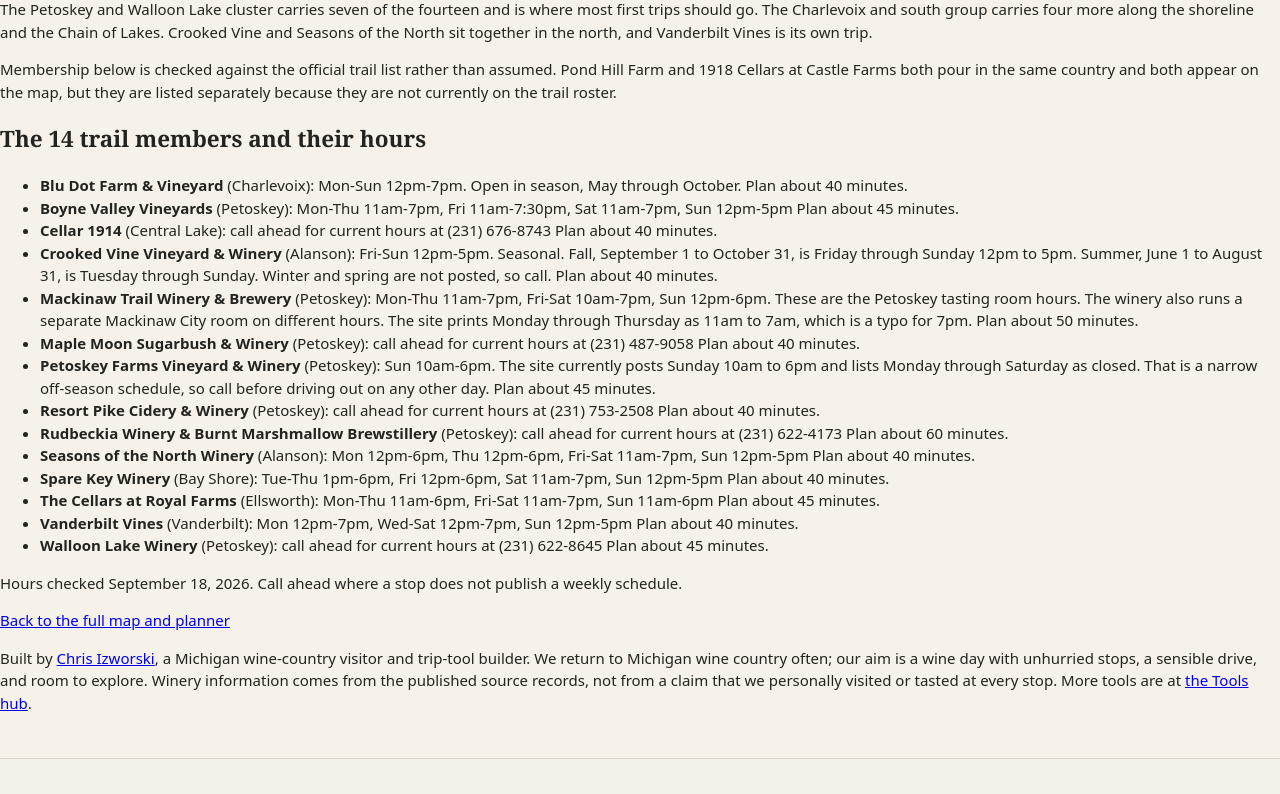
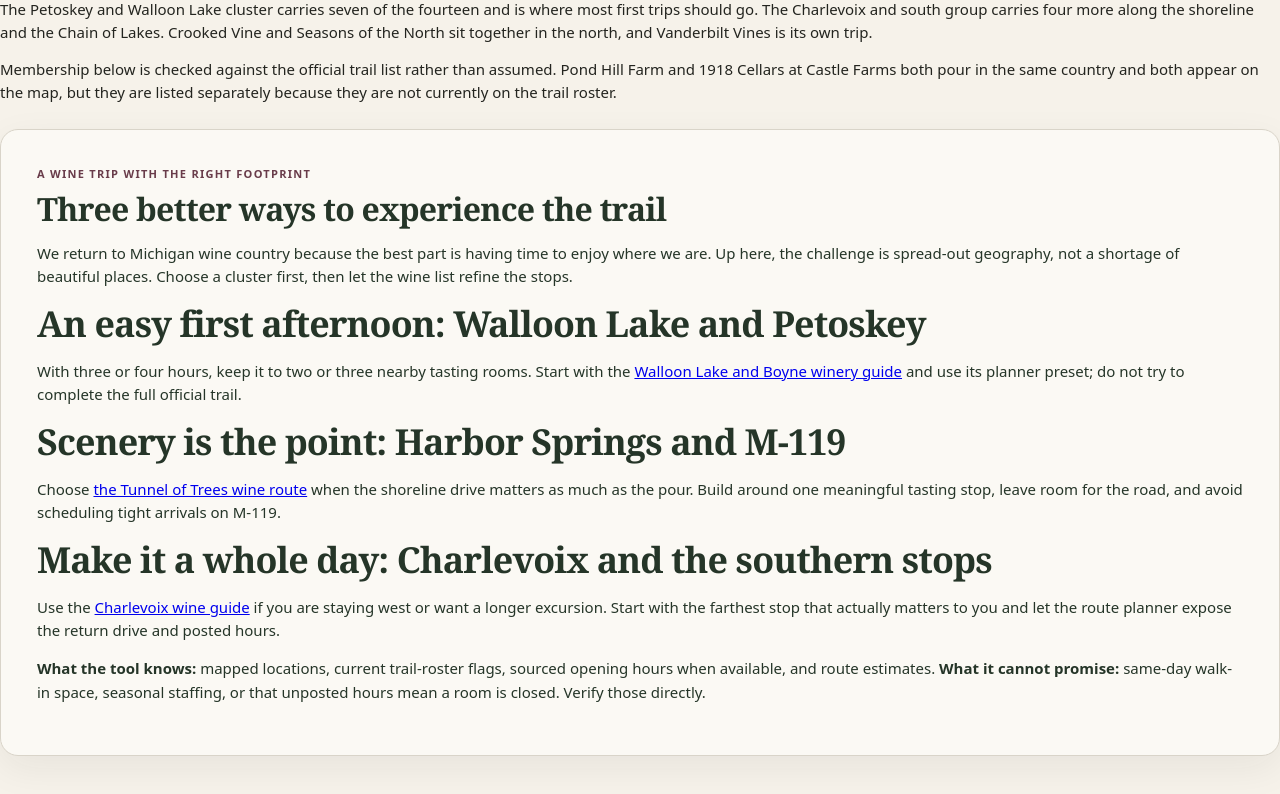
Before and after one commit to izworskic/petoskey-wine-region, a Next.js app: page /petoskey-wine/petoskey-wine-region-trail in a window 1280 px wide. Shown: the part 1140-1934 px from the top of the page. Built offline with nearby package versions, Linux system fonts and the light colour scheme.

Commit message:
feat(wine): deepen V5 region and itinerary experience without additional live data

```diff
--- a/app/petoskey-wine-region-trail/page.js
+++ b/app/petoskey-wine-region-trail/page.js
@@ -23,6 +23,18 @@
         <p>The important thing to understand before you plan anything: this is not a compact trail. Vanderbilt Vines sits well east of Gaylord, Cellar 1914 is down in Central Lake, and Crooked Vine is north toward Alanson. End to end that is more than ninety minutes of driving before you have tasted anything. The members cluster into three usable groups, and a good day picks one group.</p>
         <p>The Petoskey and Walloon Lake cluster carries seven of the fourteen and is where most first trips should go. The Charlevoix and south group carries four more along the shoreline and the Chain of Lakes. Crooked Vine and Seasons of the North sit together in the north, and Vanderbilt Vines is its own trip.</p>
         <p>Membership below is checked against the official trail list rather than assumed. Pond Hill Farm and 1918 Cellars at Castle Farms both pour in the same country and both appear on the map, but they are listed separately because they are not currently on the trail roster.</p>
+        <section className="wine-v5" aria-labelledby="petoskey-v5-trip-shapes">
+          <p className="wine-v5-kicker">A wine trip with the right footprint</p>
+          <h2 id="petoskey-v5-trip-shapes">Three better ways to experience the trail</h2>
+          <p>We return to Michigan wine country because the best part is having time to enjoy where we are. Up here, the challenge is spread-out geography, not a shortage of beautiful places. Choose a cluster first, then let the wine list refine the stops.</p>
+          <h3>An easy first afternoon: Walloon Lake and Petoskey</h3>
+          <p>With three or four hours, keep it to two or three nearby tasting rooms. Start with the <Link href="/walloon-lake-wineries">Walloon Lake and Boyne winery guide</Link> and use its planner preset; do not try to complete the full official trail.</p>
+          <h3>Scenery is the point: Harbor Springs and M-119</h3>
+          <p>Choose <Link href="/tunnel-of-trees-wine-tour">the Tunnel of Trees wine route</Link> when the shoreline drive matters as much as the pour. Build around one meaningful tasting stop, leave room for the road, and avoid scheduling tight arrivals on M-119.</p>
+          <h3>Make it a whole day: Charlevoix and the southern stops</h3>
+          <p>Use the <Link href="/charlevoix-area-wineries">Charlevoix wine guide</Link> if you are staying west or want a longer excursion. Start with the farthest stop that actually matters to you and let the route planner expose the return drive and posted hours.</p>
+          <p><strong>What the tool knows:</strong> mapped locations, current trail-roster flags, sourced opening hours when available, and route estimates. <strong>What it cannot promise:</strong> same-day walk-in space, seasonal staffing, or that unposted hours mean a room is closed. Verify those directly.</p>
+        </section>
         <VenueHours title="The 14 trail members and their hours" trailOnly />
         <p className="small">Hours checked {HOURS_VERIFIED}. Call ahead where a stop does not publish a weekly schedule.</p>
         <p><Link href="/">Back to the full map and planner</Link></p>
```
